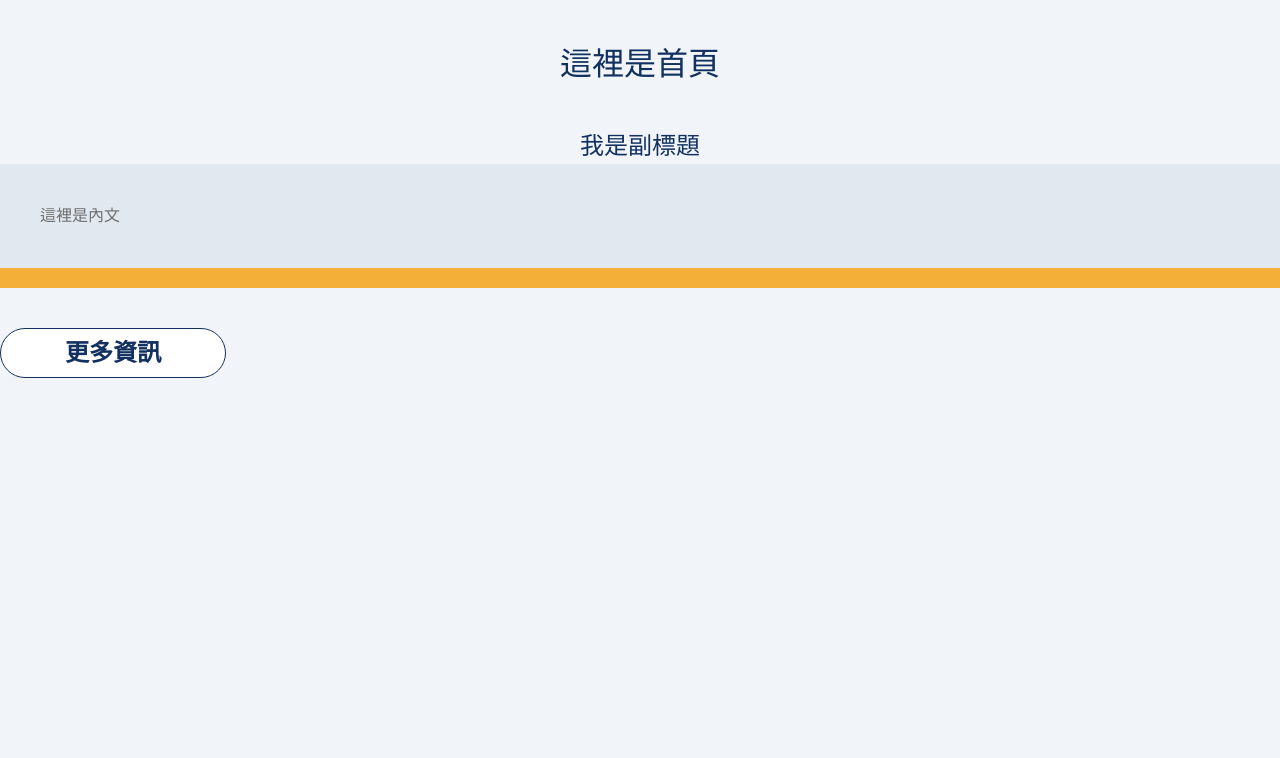
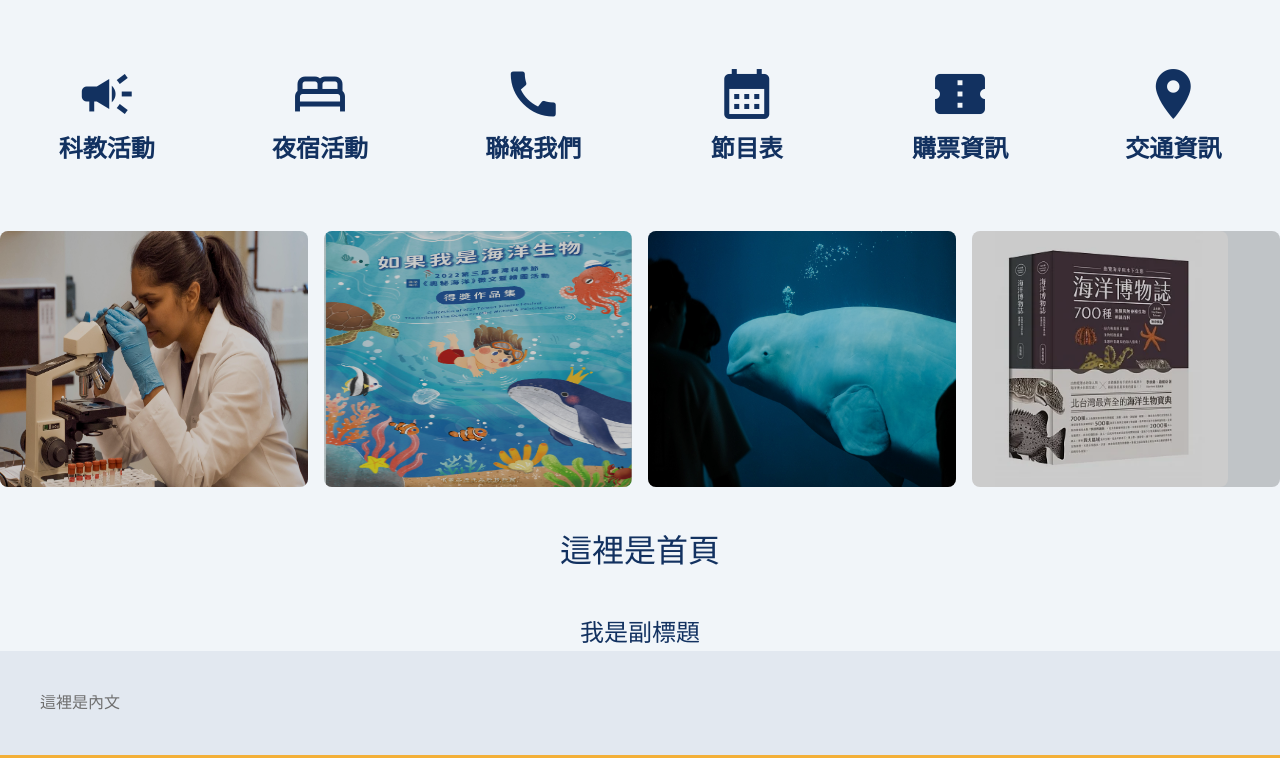
Before and after one commit to TeamRocket12th/Aquarium-Redesign, a website: page src/index.html in a window 1280 px wide. Shown: the part 853-1611 px from the top of the page. Before the commit the page ends 1271 px from the top, so only its background shows below. Drawn offline with nearby package versions, Linux system fonts and the light colour scheme.

Commit message:
[feat]: 新增首頁第二區塊與第三區塊

```diff
--- a/src/index.html
+++ b/src/index.html
@@ -5,16 +5,118 @@
     <meta http-equiv="X-UA-Compatible" content="IE=edge" />
     <meta name="viewport" content="width=device-width, initial-scale=1.0" />
     <title>國立海洋生物博物館-首頁</title>
+    <link
+      href="https://fonts.googleapis.com/css?family=Material+Icons|Material+Icons+Outlined|Material+Icons+Two+Tone|Material+Icons+Round|Material+Icons+Sharp"
+      rel="stylesheet"
+    />
     <link rel="icon" href="../assets/images/logo.svg" type="image/x-icon" />
     <link rel="stylesheet" href="../dist/output.css" />
   </head>
   <body class="bg-slate-100">
     <section>
-      <div>
+      <div class="relative">
         <img
           src="/Aquarium-Redesign/assets/images/首頁/首頁banner.jpg"
           alt=""
         />
+      </div>
+      <div class="absolute right-1/2 top-1/3 ml-20 w-1/5">
+        <img
+          src="/Aquarium-Redesign/assets/images/logo.png"
+          alt=""
+          class="ml-32"
+        />
+      </div>
+    </section>
+    <section class="my-16 grid grid-cols-6 text-center">
+      <div>
+        <i class="material-icons placeholder: text-6xl text-primary"
+          >campaign</i
+        >
+        <h2 class="font-bold text-primary">科教活動</h2>
+      </div>
+      <div>
+        <i class="material-icons text-6xl text-primary">bed</i>
+        <h2 class="font-bold text-primary">夜宿活動</h2>
+      </div>
+      <div>
+        <i class="material-icons text-6xl text-primary">call</i>
+        <h2 class="font-bold text-primary">聯絡我們</h2>
+      </div>
+      <div>
+        <i class="material-icons text-6xl text-primary">calendar_month</i>
+        <h2 class="font-bold text-primary">節目表</h2>
+      </div>
+      <div>
+        <i class="material-icons text-6xl text-primary">confirmation_number</i>
+        <h2 class="font-bold text-primary">購票資訊</h2>
+      </div>
+      <div>
+        <i class="material-icons text-6xl text-primary">room</i>
+        <h2 class="font-bold text-primary">交通資訊</h2>
+      </div>
+    </section>
+    <section class="relative grid grid-cols-4 grid-rows-1 gap-4">
+      <div class="relative h-64 cursor-pointer">
+        <div class="relative h-64">
+          <img
+            src="/Aquarium-Redesign/assets/images/首頁/研究主題網.jpg"
+            alt=""
+            class="relative -z-50 h-full rounded-main"
+          />
+        </div>
+        <div>
+          <img
+            src="/Aquarium-Redesign/assets/images/首頁/卡片底圖-big.png"
+            alt=""
+            class="absolute top-0 z-50 h-full w-full rounded-main"
+          />
+        </div>
+      </div>
+
+      <div class="relative h-64 rounded-main">
+        <img
+          src="/Aquarium-Redesign/assets/images/首頁/文創系列.jpeg"
+          alt=""
+          class="relative -z-50 h-full w-full rounded-main"
+        />
+        <div>
+          <img
+            src="/Aquarium-Redesign/assets/images/首頁/卡片底圖-big.png"
+            alt=""
+            class="absolute top-0 z-50 h-full w-full rounded-main"
+          />
+        </div>
+      </div>
+
+      <div class="0 relative h-64">
+        <img
+          src="/Aquarium-Redesign/assets/images/首頁/白鯨研究與照護.jpg"
+          alt=""
+          class="relative -z-50 h-full w-full rounded-main"
+        />
+        <div>
+          <img
+            src="/Aquarium-Redesign/assets/images/首頁/卡片底圖-big.png"
+            alt=""
+            class="absolute top-0 z-50 h-full w-full rounded-main"
+          />
+        </div>
+      </div>
+
+      <div class="relative h-64">
+        <img
+          src="/Aquarium-Redesign/assets/images/首頁/書籍介紹.webp"
+          alt=""
+          class="relative -z-50 h-full rounded-main"
+        />
+        <div>
+          <img
+            src="/Aquarium-Redesign/assets/images/首頁/卡片底圖-big.png"
+            alt=""
+            class="absolute top-0 z-50 h-full w-full rounded-main"
+          />
+        </div>
       </div>
     </section>
     <h1 class="my-10 text-center text-primary">這裡是首頁</h1>
```
Also changed, not shown: dist/output.css.
